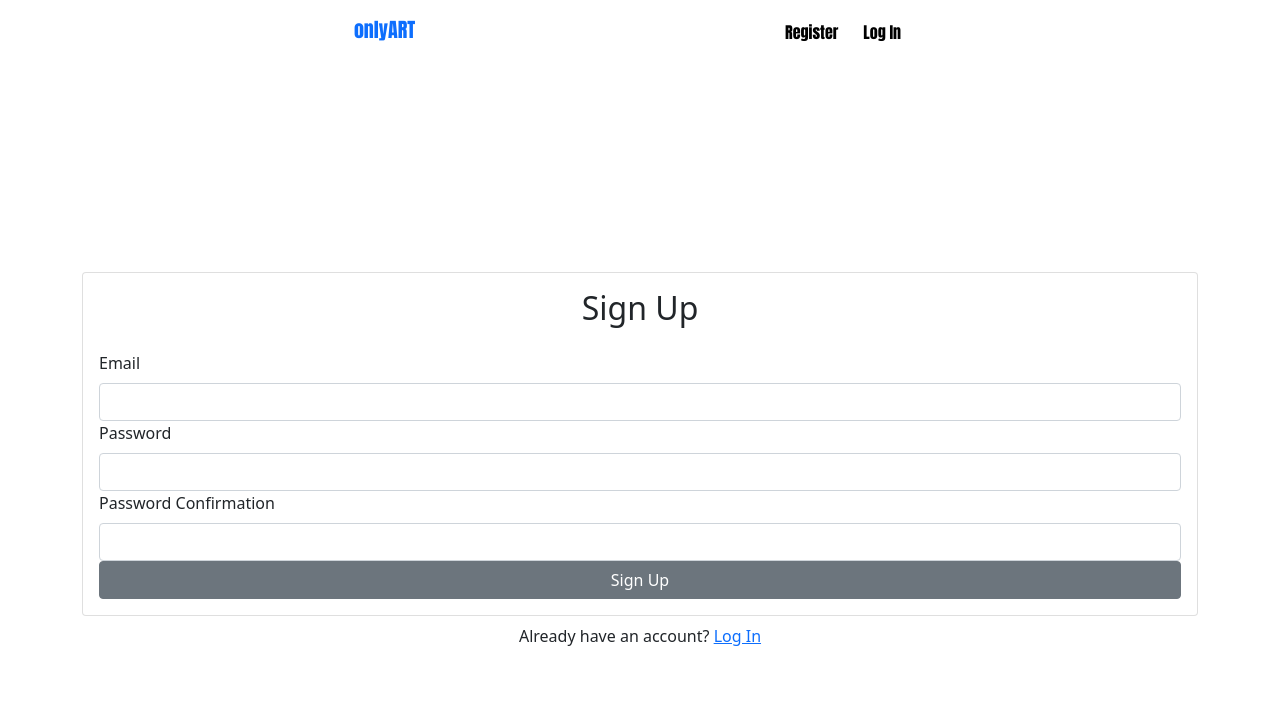
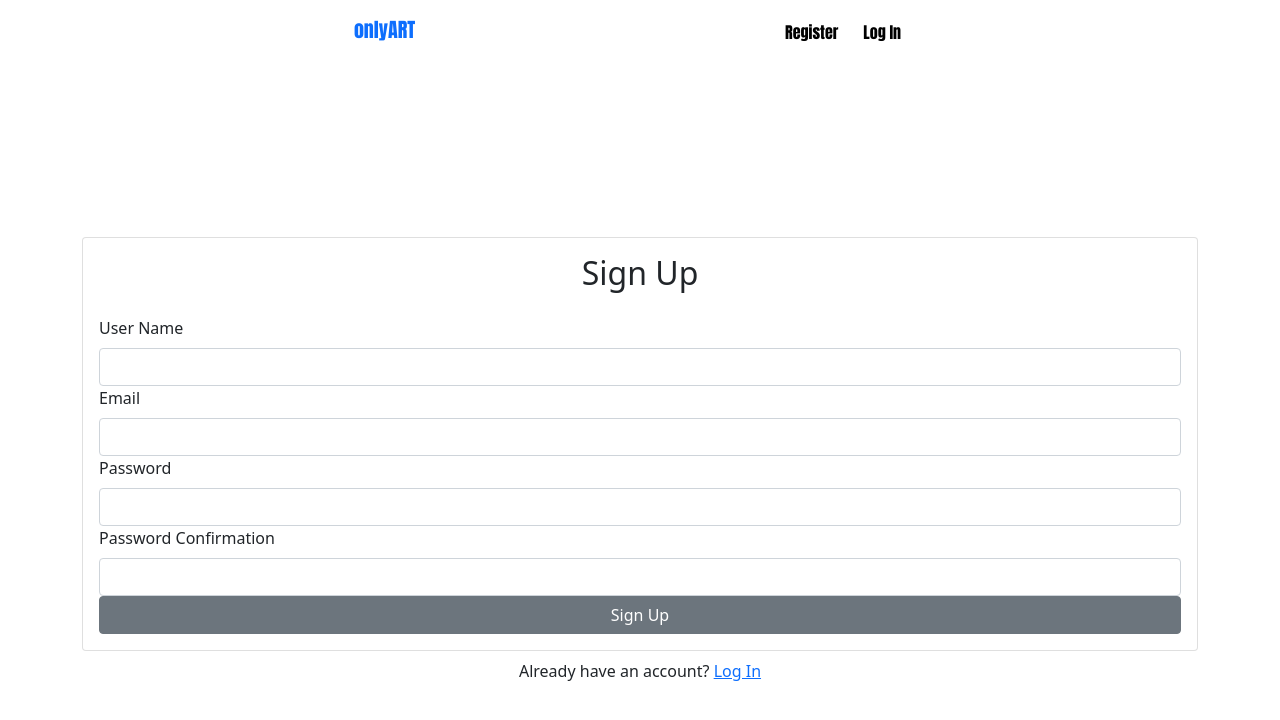
Before and after one commit to ObaidRustemi/Capstone-7.2-Team2, a React (Create React App) app in the folder front-end/: page /signup in a window 1280 px wide. Shown: the top 720 px of the page. Built offline with nearby package versions, Linux system fonts and the light colour scheme; no server answers.

Commit message:
debugger off two

```diff
--- a/front-end/src/Components/SignUp.js
+++ b/front-end/src/Components/SignUp.js
@@ -2,9 +2,13 @@ import React, { useState, useRef } from "react";
 import { Form, Button, Card, Alert } from "react-bootstrap";
 import { useAuth } from "../Contexts/AuthContext";
 import { Link, useHistory } from "react-router-dom";
+import axios from "axios"
+import {apiURL} from "../util/apiURL"
+
+const API = apiURL();
 
 export default function SignUp() {
-  const usernameRef = useRef()
+  // const usernameRef = useRef()
   const emailRef = useRef();
   const passwordRef = useRef();
   const passwordConfirmRef = useRef();
@@ -12,6 +16,13 @@ export default function SignUp() {
   const [error, setError] = useState("");
   const [loading, setLoading] = useState(false);
   const history = useHistory();
+  const [ newUser, setNewUser] = useState({
+    username: null,
+    firebase_uid: null,
+          phone_number: null,
+          is_venue: null
+  })
+  // const [uid, setUid] = useState(null)
 
   async function handleSubmit(e) {
     e.preventDefault();
@@ -23,12 +34,30 @@ export default function SignUp() {
     try {
       setError("");
       setLoading(true);
-      await signup(emailRef.current.value, passwordRef.current.value);
-      history.push("/dashboard");
+      const  userSignUpPromise = await signup(emailRef.current.value, passwordRef.current.value);
+
+
+      // setNewUser( )
+      // debugger
+      const uid = userSignUpPromise.user.uid
+
+      // setNewUser({...newUser, firebase_uid: uid})
+      const newUserTest = Object.assign( {}, newUser)
+      newUserTest.firebase_uid = uid
+      const res = await axios.post(`${API}/users`, newUser)
+      console.log(newUserTest)
+      // debugger
+      // history.push("/dashboard");
     } catch {
       setError("Failed to create account");
     }
     setLoading(false);
+  }
+
+  const handleNewUser = (e) =>{
+    // debugger
+    setNewUser({...newUser,  [e.target.id] : e.target.value})
+
   }
 
   return (
@@ -38,10 +67,10 @@ export default function SignUp() {
           <h2 className="text-center mb-4">Sign Up</h2>
           {error && <Alert variant="danger">{error}</Alert>}
           <Form onSubmit={handleSubmit}>
-            {/* <Form.Group id="username">
+            <Form.Group id="username">
               <Form.Label>User Name</Form.Label>
-              <Form.Control type="name" ref={usernameRef} required />
-            </Form.Group> */}
+              <Form.Control type="name" value={newUser.username} id="username" onChange={handleNewUser} required />
+            </Form.Group>
             <Form.Group id="email">
               <Form.Label>Email</Form.Label>
               <Form.Control type="email" ref={emailRef} required />
```
